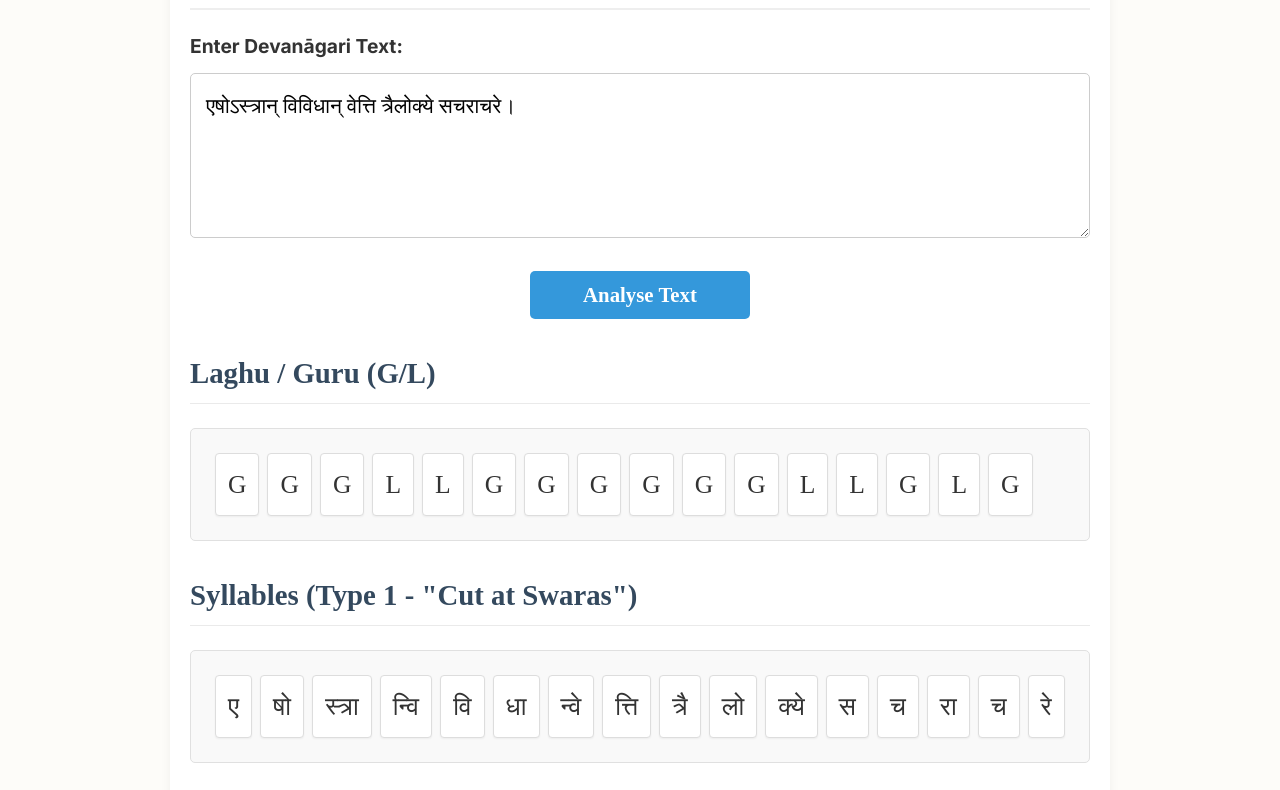
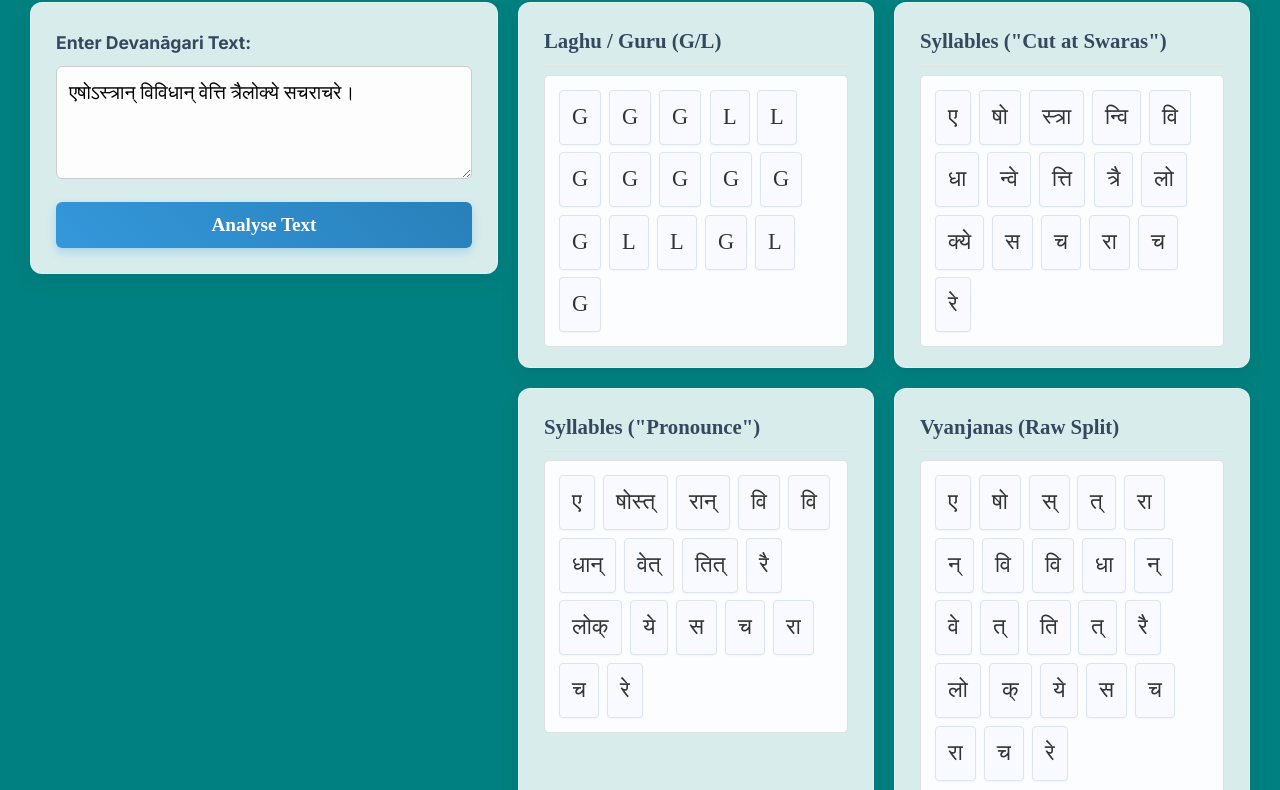
Before and after one commit to sanskrit-dev/varnamala, a plain HTML site: page index.html in a window 1280 px wide. Shown: the part 148-938 px from the top of the page. Drawn offline with Linux system fonts and the light colour scheme.

Commit message:
add animation

```diff
--- a/index.html
+++ b/index.html
@@ -7,94 +7,154 @@
     <link href="https://fonts.googleapis.com/css2?family=Inter:wght@400;500;700&Vesper+Libre:wght@400;700&display=swap" rel="stylesheet">
 
     <style>
+        /* --- Animation Keyframes --- */
+        @keyframes popIn {
+            from {
+                opacity: 0;
+                transform: translateY(10px) scale(0.95);
+            }
+            to {
+                opacity: 1;
+                transform: translateY(0) scale(1);
+            }
+        }
+
+        /* --- Base Styles --- */
         body {
-            font-family: 'Inter', serif;
-            background-color: #fdfcf9;
+            font-family: 'Inter', sans-serif;
+            background: teal;
+
             color: #333;
             line-height: 1.7;
             padding: 20px;
             margin: 0;
+            min-height: 100vh;
         }
 
-        .container {
-            max-width: 900px;
+        .main-wrapper {
+            max-width: 1400px;
             margin: 0 auto;
-            padding: 20px;
-            background-color: #ffffff;
-            border-radius: 8px;
-            box-shadow: 0 4px 12px rgba(0, 0, 0, 0.05);
+            padding: 10px;
         }
 
         h1 {
             text-align: center;
-            color: #2c3e50;
-            font-size: 2.8em;
-            margin-bottom: 20px;
-            border-bottom: 2px solid #eee;
+            color: white;
+            font-size: 2.2em; /* Reduced size */
+            margin-bottom: 25px;
+            border-bottom: 2px solid rgba(255,255,255,0.3);
             padding-bottom: 10px;
+            font-weight: 700;
         }
 
         h2 {
-            font-size: 1.8em;
+            font-size: 1.3em; /* Reduced size */
             color: #34495e;
-            margin-top: 30px;
+            margin-top: 0;
+            margin-bottom: 10px;
             border-bottom: 1px solid #eaeaea;
             padding-bottom: 5px;
         }
 
+        /* --- Flex Layout --- */
+        .content-wrapper {
+            display: flex;
+            flex-wrap: wrap; /* Allows wrapping on smaller screens */
+            gap: 20px;
+            align-items: flex-start; /* Aligns cards to the top */
+        }
+
+        /* Input Card */
+        .input-section {
+            flex: 1 1 350px; /* Grow, shrink, base width 350px */
+            background: rgba(255, 255, 255, 0.85);
+            backdrop-filter: blur(10px);
+            border-radius: 12px;
+            padding: 25px;
+            box-shadow: 0 6px 20px rgba(0, 0, 0, 0.08);
+            border: 1px solid rgba(255, 255, 255, 0.2);
+            position: sticky; /* Sticks to top when scrolling */
+            top: 20px;
+        }
+
+        /* Results Area */
+        .results-section {
+            flex: 2 1 600px; /* Takes up more space */
+            display: flex;
+            flex-wrap: wrap; /* Result cards will wrap */
+            gap: 20px;
+        }
+
+        /* Individual Result Card */
+        .result-card {
+            flex: 1 1 300px; /* Each card can grow/shrink, min 300px */
+            background: rgba(255, 255, 255, 0.85);
+            backdrop-filter: blur(10px);
+            border-radius: 12px;
+            padding: 20px 25px;
+            box-shadow: 0 6px 20px rgba(0, 0, 0, 0.08);
+            border: 1px solid rgba(255, 255, 255, 0.2);
+        }
+
+        /* --- Form Elements --- */
         label {
-            font-size: 1.2em;
+            font-size: 1.1em;
             font-weight: 700;
             display: block;
-            margin-bottom: 10px;
+            margin-bottom: 8px;
+            color: #34495e;
         }
 
         textarea {
             width: 100%;
-            box-sizing: border-box; /* Ensures padding doesn't affect width */
+            box-sizing: border-box;
             font-family: 'Vesper Libre', serif;
-            font-size: 1.3em;
-            padding: 15px;
+            font-size: 1.2em; /* Reduced size */
+            padding: 12px;
             border: 1px solid #ccc;
-            border-radius: 5px;
-            line-height: 1.6;
+            border-radius: 6px;
+            line-height: 1.5; /* Reduced line-height */
+            background-color: #fdfdfd;
         }
 
         button {
             display: block;
-            width: 220px;
-            margin: 25px auto;
+            width: 100%; /* Full width of its container */
+            margin: 15px 0 0 0; /* Reduced margin */
             padding: 12px 20px;
             font-family: 'Vesper Libre', serif;
-            font-size: 1.3em;
+            font-size: 1.2em;
             font-weight: 700;
             color: #ffffff;
-            background-color: #3498db;
+            background: linear-gradient(45deg, #3498db, #2980b9);
             border: none;
-            border-radius: 5px;
+            border-radius: 6px;
             cursor: pointer;
-            transition: background-color 0.3s ease;
+            transition: all 0.3s ease;
+            box-shadow: 0 4px 10px rgba(52, 152, 219, 0.3);
         }
 
         button:hover {
-            background-color: #2980b9;
+            transform: translateY(-2px);
+            box-shadow: 0 6px 12px rgba(52, 152, 219, 0.4);
         }
 
+        /* --- Output Styling --- */
         #results {
-            margin-top: 30px;
+            margin-top: 0; /* Margin is now on the container */
             font-family: 'Vesper Libre';
         }
 
-        /* Styling for the output boxes */
         .output-box {
-            background-color: #f9f9f9;
+            background-color: #fcfdff;
             border: 1px solid #e0e0e0;
-            padding: 20px;
+            padding: 10px;
             border-radius: 5px;
-            font-size: 1.6em; /* Nice big text */
+            font-size: 1.4em; /* Slightly reduced */
             word-wrap: break-word;
-            line-height: 2; /* Increased line-height for readability */
-            min-height: 50px;
+            line-height: 1.9;
+            min-height: 40px;
+            overflow-x: auto; /* Handle long results */
         }
 
         /* Style for individual items in the output */
@@ -102,35 +162,82 @@
             display: inline-block;
             padding: 5px 12px;
             margin: 4px;
-            border: 1px solid #ddd;
+            border: 1px solid #dbe4f0;
             border-radius: 4px;
-            background-color: #ffffff;
-            box-shadow: 0 1px 2px rgba(0,0,0,0.05);
+            background-color: #f8faff;
+            box-shadow: 0 1px 2px rgba(0,0,0,0.04);
+
+            /* --- Animation --- */
+            /* This creates the "typewriter" cascade effect */
+            opacity: 0; /* Start hidden */
+            animation: popIn 0.4s ease-out forwards;
         }
+
+        /* Staggered Animation Delay (Pure CSS)
+           This applies a different delay to each item as it appears,
+           creating the "typewriter" or cascade effect for the results.
+        */
+        .output-box span:nth-child(1) { animation-delay: 0.0s; }
+        .output-box span:nth-child(2) { animation-delay: 0.04s; }
+        .output-box span:nth-child(3) { animation-delay: 0.08s; }
+        .output-box span:nth-child(4) { animation-delay: 0.12s; }
+        .output-box span:nth-child(5) { animation-delay: 0.16s; }
+        .output-box span:nth-child(6) { animation-delay: 0.20s; }
+        .output-box span:nth-child(7) { animation-delay: 0.24s; }
+        .output-box span:nth-child(8) { animation-delay: 0.28s; }
+        .output-box span:nth-child(9) { animation-delay: 0.32s; }
+        .output-box span:nth-child(10) { animation-delay: 0.36s; }
+        .output-box span:nth-child(11) { animation-delay: 0.40s; }
+        .output-box span:nth-child(12) { animation-delay: 0.44s; }
+        .output-box span:nth-child(13) { animation-delay: 0.48s; }
+        .output-box span:nth-child(14) { animation-delay: 0.52s; }
+        .output-box span:nth-child(15) { animation-delay: 0.56s; }
+        .output-box span:nth-child(16) { animation-delay: 0.60s; }
+        .output-box span:nth-child(17) { animation-delay: 0.64s; }
+        .output-box span:nth-child(18) { animation-delay: 0.68s; }
+        .output-box span:nth-child(19) { animation-delay: 0.72s; }
+        .output-box span:nth-child(20) { animation-delay: 0.76s; }
+        /* Any items after 20 will pop in at the same time */
+        .output-box span:nth-child(n+21) { animation-delay: 0.8s; }
+
     </style>
 </head>
 <body>
 
-    <div class="container">
+    <div class="main-wrapper">
         <h1>Devanāgari Varṇa Split</h1>
 
+        <div class="content-wrapper">
+
+            <div class="input-section">
                 <label for="inputText">Enter Devanāgari Text:</label>
-        <textarea id="inputText" rows="4" placeholder="e.g., एषोऽस्त्रान् विविधान् वेत्ति ...">एषोऽस्त्रान् विविधान् वेत्ति त्रैलोक्ये सचराचरे।</textarea>
+                <textarea id="inputText" rows="3" placeholder="e.g., एषोऽस्त्रान् विविधान् वेत्ति ...">एषोऽस्त्रान् विविधान् वेत्ति त्रैलोक्ये सचराचरे।</textarea>
+                <button id="processButton">Analyse Text</button>
+            </div>
 
-        <button id="processButton">Analyse Text</button>
+            <div id="results" class="results-section">
 
-        <div id="results">
+                <div class="result-card">
                     <h2>Laghu / Guru (G/L)</h2>
                     <div id="output-lg" class="output-box"></div>
+                </div>
 
-            <h2>Syllables (Type 1 - "Cut at Swaras")</h2>
+                <div class="result-card">
+                    <h2>Syllables ("Cut at Swaras")</h2>
                     <div id="output-syllables-t1" class="output-box"></div>
+                </div>
 
-            <h2>Syllables (Type 2 - "Pronounce")</h2>
+                <div class="result-card">
+                    <h2>Syllables ("Pronounce")</h2>
                     <div id="output-syllables-t2" class="output-box"></div>
+                </div>
 
+                <div class="result-card">
                     <h2>Vyanjanas (Raw Split)</h2>
                     <div id="output-graphemes" class="output-box"></div>
+                </div>
+
+            </div>
         </div>
     </div>
 
```
Lines whose indentation alone changed are shown as unchanged.
